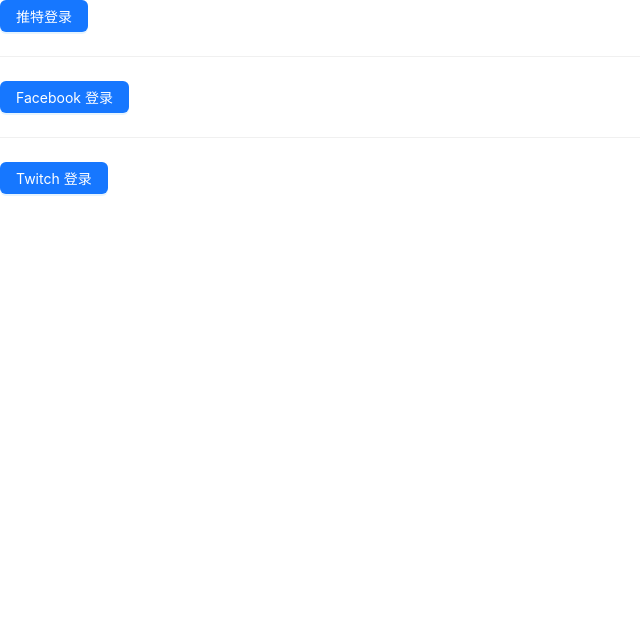
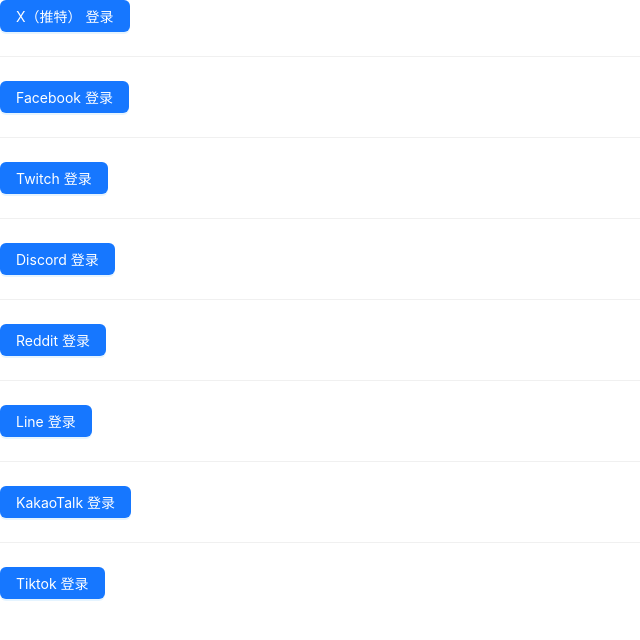
Before and after one commit to xiaoshitou0131/test-tg-app, a Next.js app: page /login in a window 1280 px wide. Shown: the top 640 px of the page, without its empty margins (0-640 px from the left). Built offline with nearby package versions, Linux system fonts and the light colour scheme.

Commit message:
提交代码

```diff
--- a/src/app/login/page.tsx
+++ b/src/app/login/page.tsx
@@ -8,8 +8,8 @@
 
   return (
     <div>
-      <Button onClick={() => router.push("/login/getCode/X")} type="primary">
-        推特登录
+      <Button onClick={() => router.push("/login/getCode/x")} type="primary">
+        X（推特） 登录
       </Button>
       <Divider />
       <Button
@@ -20,11 +20,43 @@
       </Button>
       <Divider />
       <Button
-        onClick={() => router.push("/login/getCode/Twitch")}
+        onClick={() => router.push("/login/getCode/twitch")}
         type="primary"
       >
         Twitch 登录
       </Button>
+      <Divider />
+      <Button
+        onClick={() => router.push("/login/getCode/discord")}
+        type="primary"
+      >
+        Discord 登录
+      </Button>
+      <Divider />
+      <Button
+        onClick={() => router.push("/login/getCode/reddit")}
+        type="primary"
+      >
+        Reddit 登录
+      </Button>
+      <Divider />
+      <Button onClick={() => router.push("/login/getCode/line")} type="primary">
+        Line 登录
+      </Button>
+      <Divider />
+      <Button
+        onClick={() => router.push("/login/getCode/kakaoTalk")}
+        type="primary"
+      >
+        KakaoTalk 登录
+      </Button>
+      <Divider />
+      <Button
+        onClick={() => router.push("/login/getCode/tiktok")}
+        type="primary"
+      >
+        Tiktok 登录
+      </Button>
     </div>
   );
 }
```
